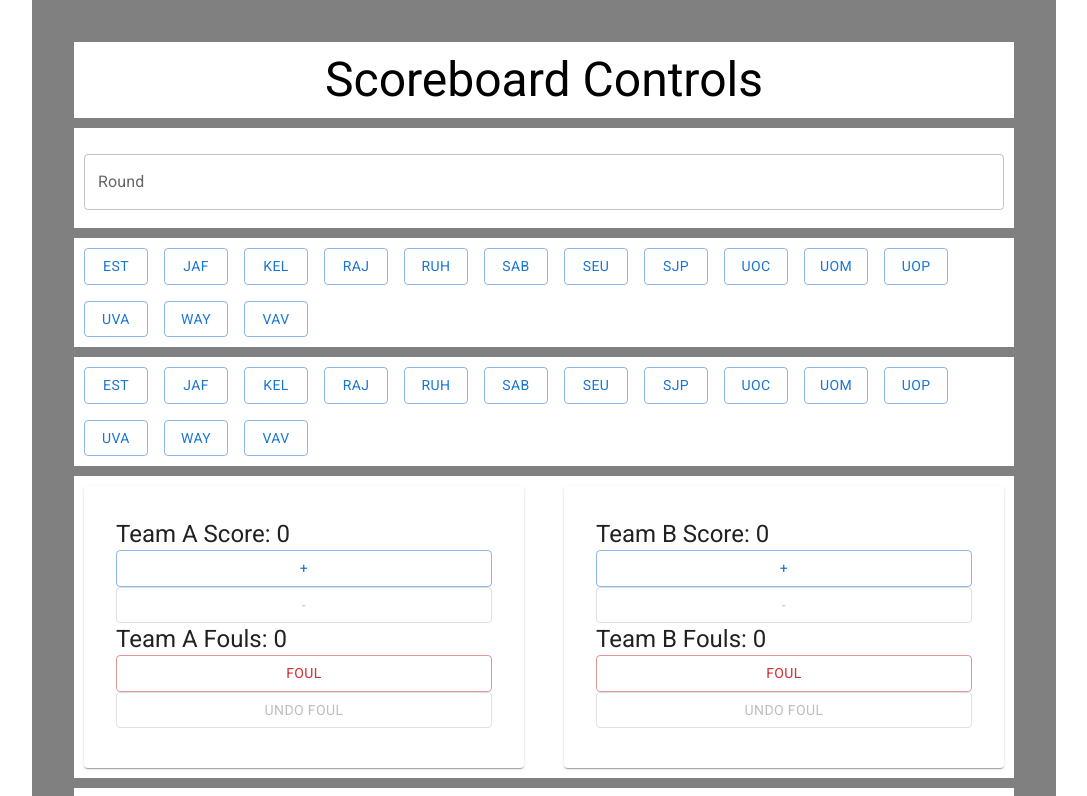
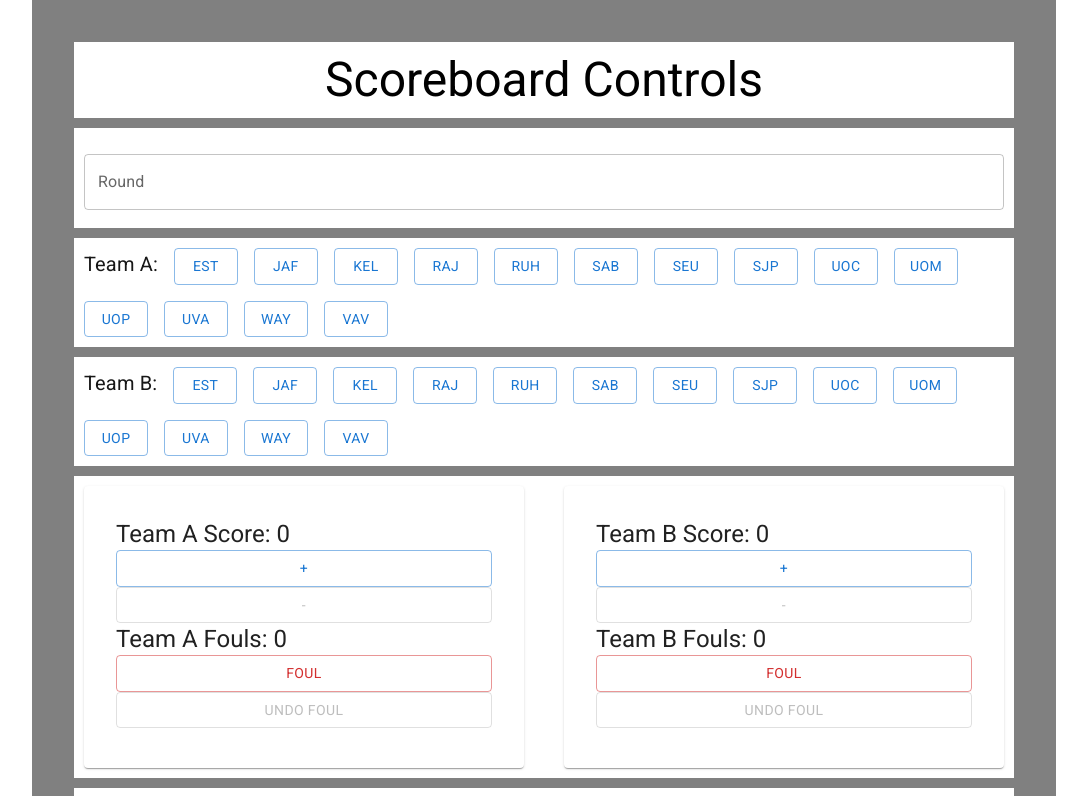
Before and after one commit to anukah/scoreboard, a Next.js app in the folder scoreboard-app/: page / in a window 1280 px wide. Shown: the top 796 px of the page, without its empty margins (96-1183 px from the left). Built offline with nearby package versions, Linux system fonts and the light colour scheme.

Commit message:
feat/headers for team buttons

```diff
--- a/scoreboard-app/app/page.js
+++ b/scoreboard-app/app/page.js
@@ -145,6 +145,11 @@ const Home = () => {
 
       {/* Team Selection for Team A */}
       <Grid2 container spacing={2} className={styles.gridItem}>
+        <Grid2 item xs={12}>
+          <Typography variant="h6" align="center">
+            Team A:
+          </Typography>
+        </Grid2>
         {teamData.map((team, index) => (
           <Grid2 key={index} item xs={3}>
             <Button
@@ -159,6 +164,11 @@ const Home = () => {
 
       {/* Team Selection for Team B */}
       <Grid2 container spacing={2} className={styles.gridItem}>
+        <Grid2 item xs={12}>
+          <Typography variant="h6" align="center">
+            Team B:
+          </Typography>
+        </Grid2>
         {teamData.map((team, index) => (
           <Grid2 key={index} item xs={3}>
             <Button
```
